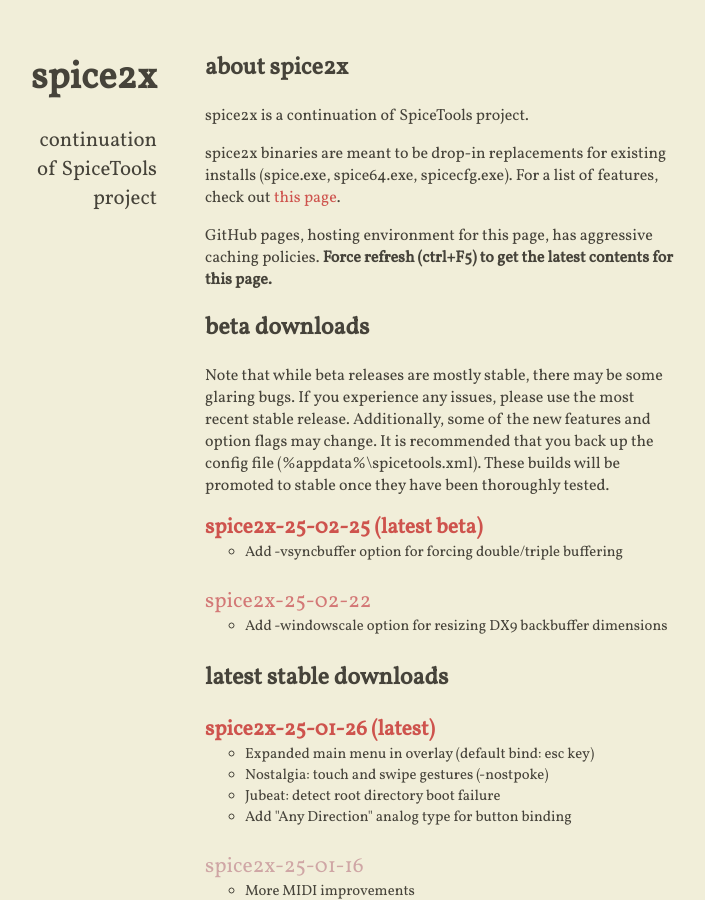
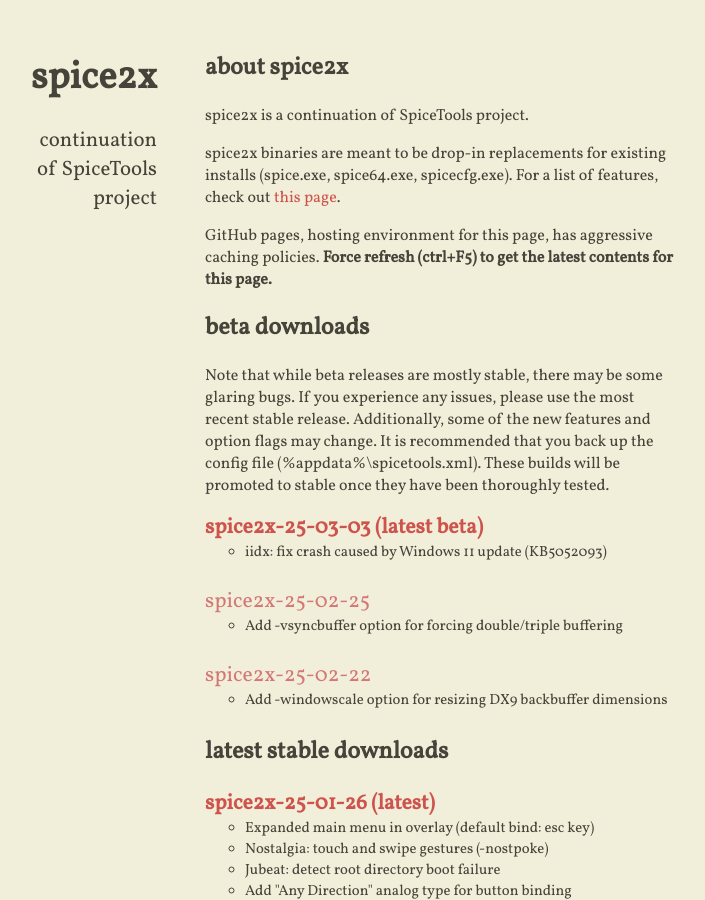
Before and after one commit to spice2x/spice2x.github.io, a Jekyll site: the page built from docs/index.html, in a window 1280 px wide and 900 px high. Shown: the whole window, without its empty margins (299-1004 px from the left). Built offline with Jekyll 4.4.1, drawn with Linux system fonts in a browser that asks for light colours; nearby versions of some CDN libraries.

Commit message:
25-03-03

```diff
--- a/docs/_includes/content.html
+++ b/docs/_includes/content.html
@@ -17,6 +17,14 @@
   stable once they have been thoroughly tested.
 </p>
 <ul class="downloads-beta highlight-latest">
+  <li>
+    <a class="download-link" href="https://github.com/spice2x/spice2x.github.io/releases/download/25-03-03/spice2x-25-03-03.zip">
+      spice2x-25-03-03
+    </a>
+    <ul>
+      <li>iidx: fix crash caused by Windows 11 update (KB5052093)</li>
+    </ul>
+  </li>
   <li>
     <a class="download-link" href="https://github.com/spice2x/spice2x.github.io/releases/download/25-02-25/spice2x-25-02-25.zip">
       spice2x-25-02-25
```
